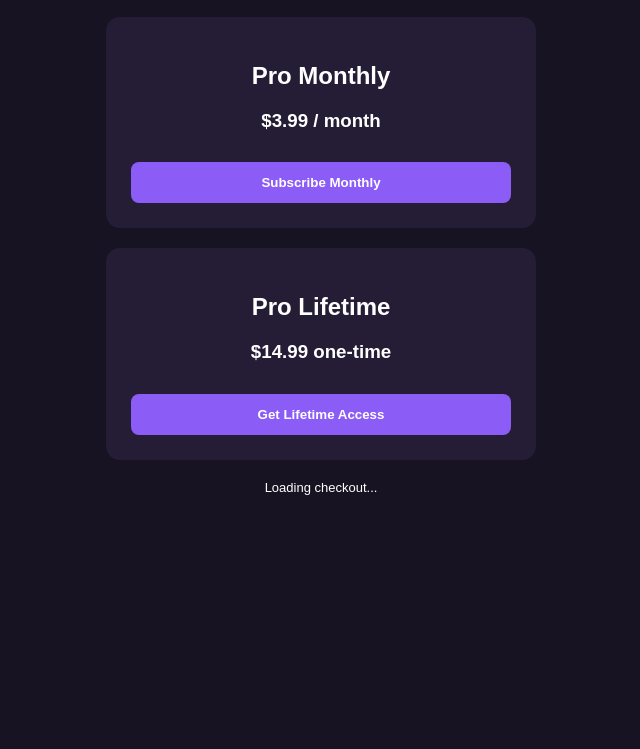
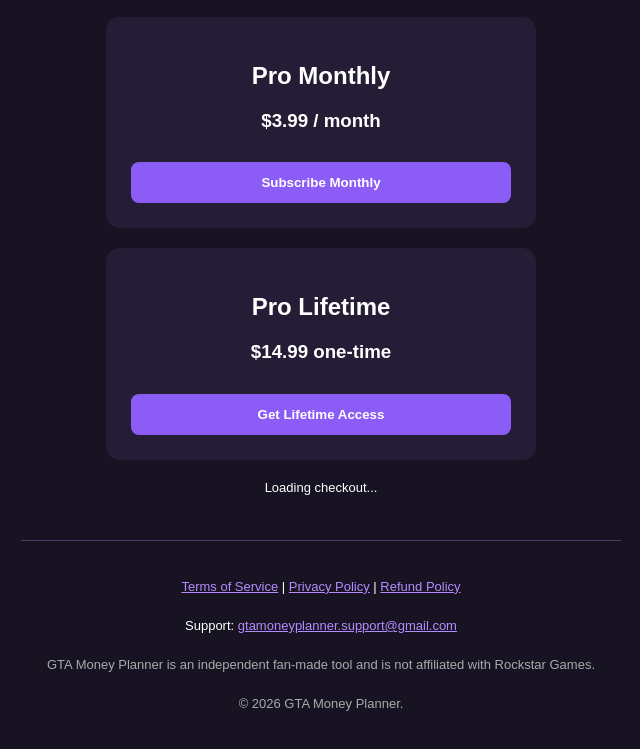
Before and after one commit to amitsinghapi7-a11y/gta-money-planner-checkout, a plain HTML site: page index.html in a window 1280 px wide. Shown: the part 149-898 px from the top of the page, without its empty margins (319-959 px from the left). Before the commit the page ends 800 px from the top, so only its background shows below. Drawn offline with Linux system fonts and the light colour scheme; a script that the page names is missing.

Commit message:
Update index.html

```diff
--- a/index.html
+++ b/index.html
@@ -95,6 +95,32 @@
             });
         }
     </script>
+<footer style="
+    max-width: 600px;
+    margin: 45px auto 0;
+    padding-top: 20px;
+    border-top: 1px solid #493b60;
+    font-size: 13px;
+    line-height: 2;
+">
+    <p>
+        <a href="terms.html" style="color: #b58cff;">Terms of Service</a> |
+        <a href="privacy.html" style="color: #b58cff;">Privacy Policy</a> |
+        <a href="refund.html" style="color: #b58cff;">Refund Policy</a>
+    </p>
 
+    <p>
+        Support:
+        <a href="mailto:gtamoneyplanner.support@gmail.com" style="color: #b58cff;">
+            gtamoneyplanner.support@gmail.com
+        </a>
+    </p>
+
+    <p style="color: #aaa;">
+        GTA Money Planner is an independent fan-made tool and is not affiliated with Rockstar Games.
+    </p>
+
+    <p style="color: #aaa;">&copy; 2026 GTA Money Planner.</p>
+</footer>
 </body>
 </html>
```
